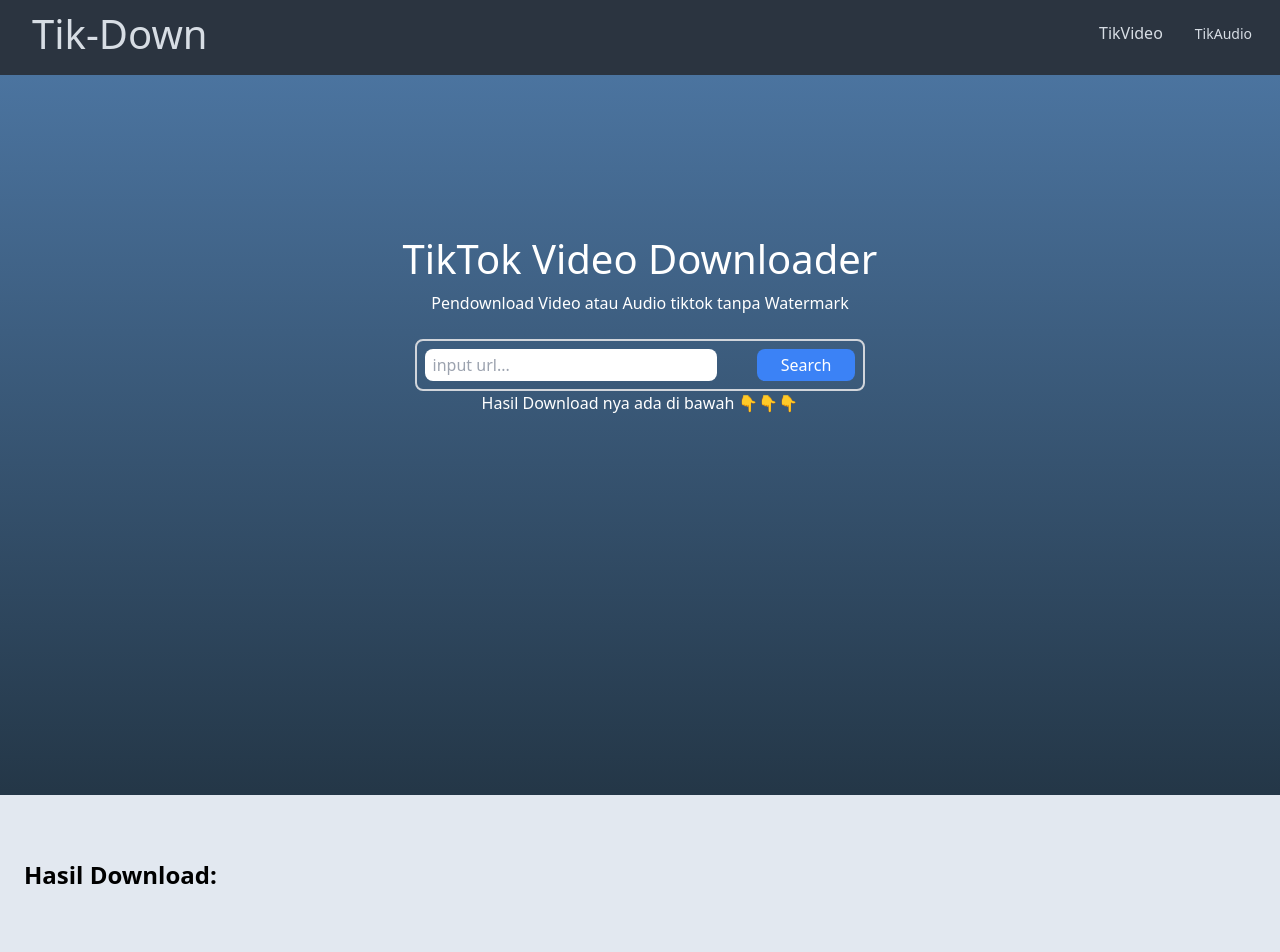
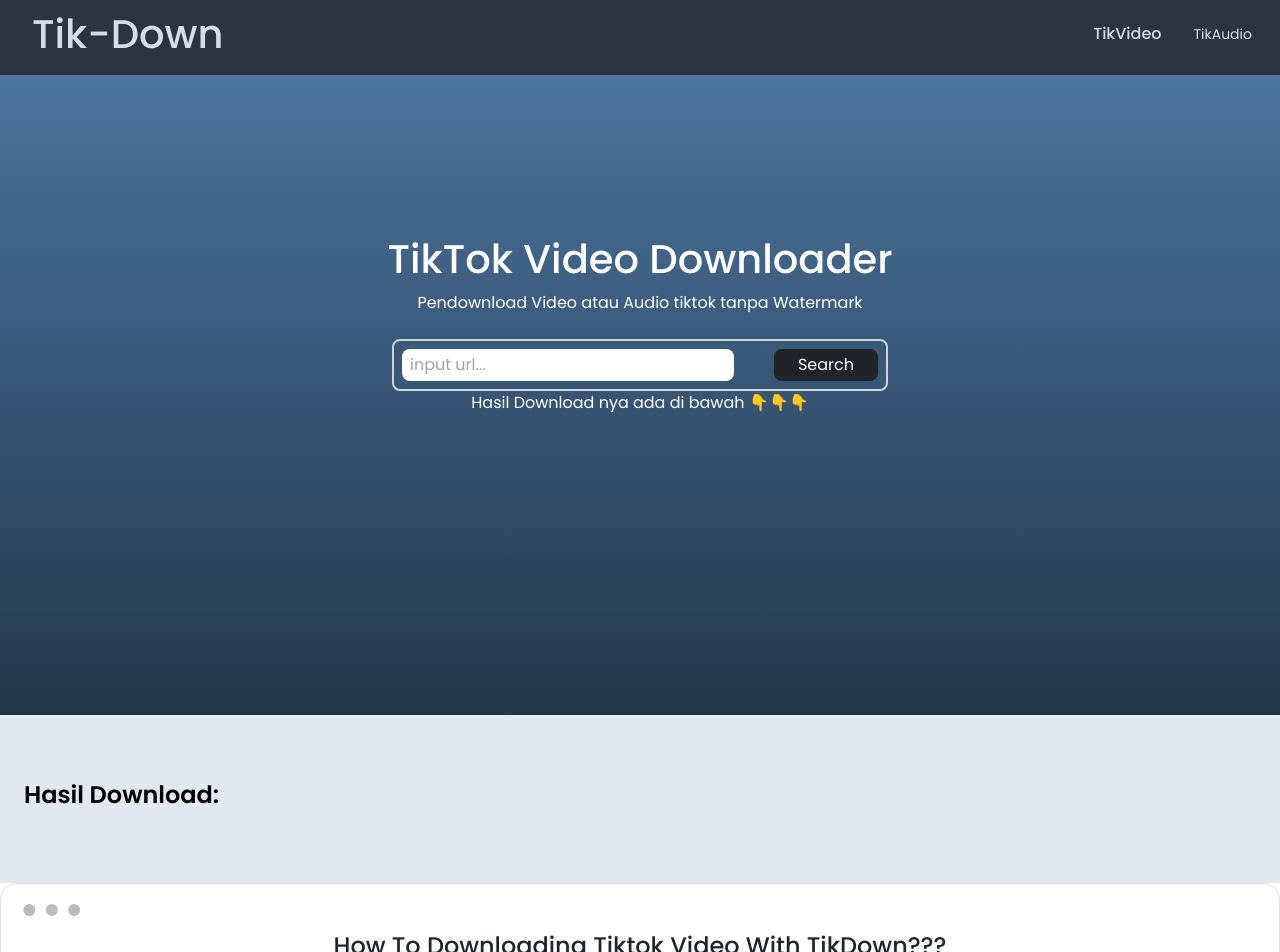
Before and after one commit to hambali-020608/Tiktok-Downloader, a React (Vite) app: page / in a window 1280 px wide. Shown: the top 952 px of the page. Built offline with nearby package versions, Linux system fonts and the light colour scheme.

Commit message:
menambahkan loading

```diff
--- a/index.html
+++ b/index.html
@@ -4,6 +4,8 @@
         <meta charset="UTF-8" />
         <link rel="icon" type="image/svg+xml" href="/logo.svg" />
         <meta name="viewport" content="width=device-width, initial-scale=1.0" />
+        <link href="https://fonts.googleapis.com/css2?family=Poppins:wght@400;500;600&display=swap" rel="stylesheet">
+
         <title>Simple CUY Reactvite</title>
     </head>
     <body>
--- a/src/App.css
+++ b/src/App.css
@@ -1,5 +1,9 @@
+body {
+    font-family: 'Poppins', sans-serif;
+  }
+
 .back{
-    height: 90vh;
+    height: 80vh;
     padding-top: 10rem;
 
 
--- a/src/App.jsx
+++ b/src/App.jsx
@@ -1,4 +1,4 @@
-import React, { useState } from "react";
+import React, { useRef, useState } from "react";
 
 import "./App.css";
 import axios from "axios";
@@ -7,10 +7,15 @@
 
 function App() {
   const [url, setUrl] = useState("");
+  const resultRef=useRef(null)
+  const [loading,setLoading]=useState(false)
   const [videoData, setVideoData] = useState(null);
   const [error, setError] = useState("");
 
   const handleDownload = async () => {
+    resultRef.current.scrollIntoView({ behavior: "smooth" }); // Scroll ke bagian hasil
+
+    setLoading(true)
     try {
       const response = await axios.get(
         `https://api.tiklydown.eu.org/api/download?url=${url}`
@@ -21,6 +26,8 @@
     } catch (err) {
       setError("Gagal mendownload video, pastikan URL valid.");
       setVideoData(null);
+    } finally{
+      setLoading(false)
     }
   };
 
@@ -31,6 +38,7 @@
       <div className=" back flex justify-content-center  ">
         <div className="">
           <div className="mb-4 text-white">
+
             <h1 className="h1 text-center">TikTok Video Downloader</h1>
             <p align="center">
               Pendownload Video atau Audio tiktok tanpa Watermark
@@ -39,13 +47,14 @@
           <div class="container w-full">
             <div class="flex items-center border-2 border-gray-300 rounded-lg p-2 max-w-lg mx-auto">
               <input
+              required
                 type="text"
                 value={url}
                 onChange={(e) => setUrl(e.target.value)}
                 class="rounded-lg bg-white me-10 h:96 w-full text-black flex-grow border-none outline-none px-2 py-1"
                 placeholder="input url..."
               />
-              <button class="bg-blue-500 text-white px-4 py-1 rounded-lg "  onClick={handleDownload}
+              <button class="bg-dark text-white px-4 py-1 rounded-lg "  onClick={handleDownload}
                 type="submit">
                 Search
               </button>
@@ -55,11 +64,11 @@
           <p className="text-center text-white">
             Hasil Download nya ada di bawah 👇👇👇
           </p>
+        {error && <p className="text-center mt-3"style={{ color: "red " }}>{error}</p>}
         </div>
-        {error && <p style={{ color: "red" }}>{error}</p>}
       </div>
 
-      <section class=" bg-slate-200 break-words flex justify-center align-items-center content-center align-content-center  py-8 antialiased  md:py-12 w-full max-w-full">
+      <section ref={resultRef} class=" bg-slate-200 break-words flex justify-center align-items-center content-center align-content-center  py-8 antialiased  md:py-12 w-full max-w-full">
         <div class="mx-auto max-w-screen-xl px-4 2xl:px-4 w-full">
           <div class="mb-4 items-end justify-between space-y-4 sm:flex sm:space-y-0 md:mb-8">
             <div className="">
@@ -68,7 +77,8 @@
               </h2>
             </div>
           </div>
-          {videoData && (
+          {loading && <span className="loading loading-dots loading-lg"></span>}
+          {!loading && videoData && (
             <div className=" sm:ms-10 md:ms-10 card lg:card-side bg-white shadow-xl w-full">
               <div className=" w-full relative pb-[50.25%]">
                 <video
@@ -257,6 +267,9 @@
           )}
         </div>
       </section>
+      <section className="mockup-window bg-white border ">
+  <h1 className="h4 text-center">How To Downloading Tiktok Video With TikDown???</h1>
+</section>
     </div>
   );
 }
--- a/src/index.css
+++ b/src/index.css
@@ -1,3 +1,6 @@
 @tailwind base;
 @tailwind components;
 @tailwind utilities;
+body {
+  font-family: 'Poppins', sans-serif;
+}
```
